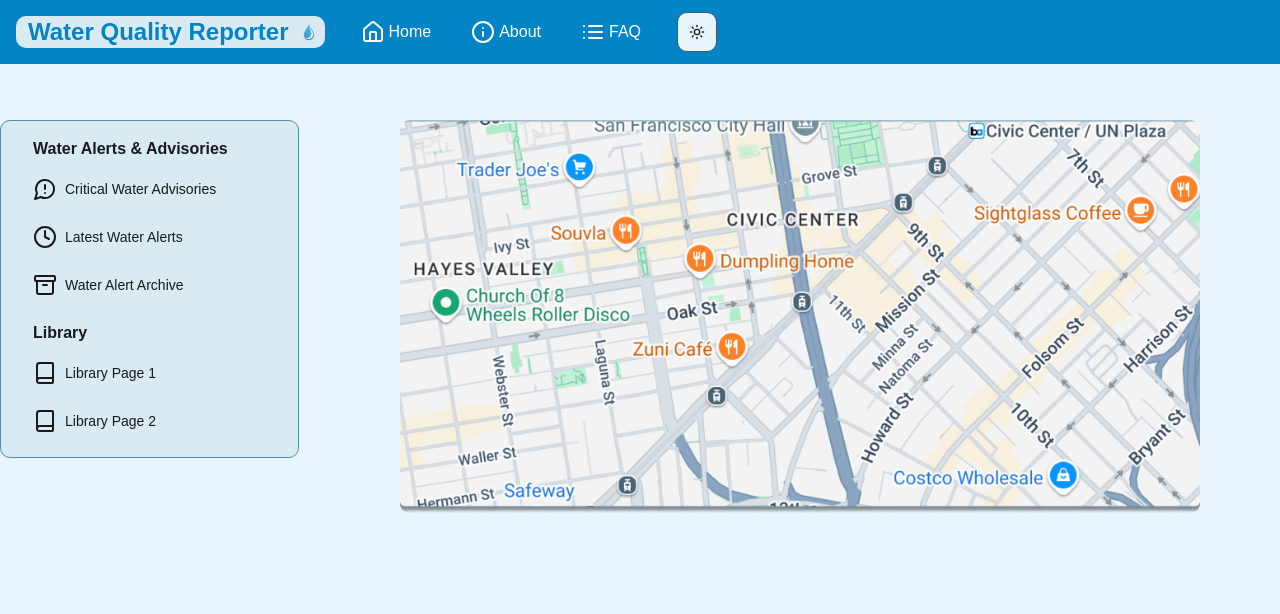
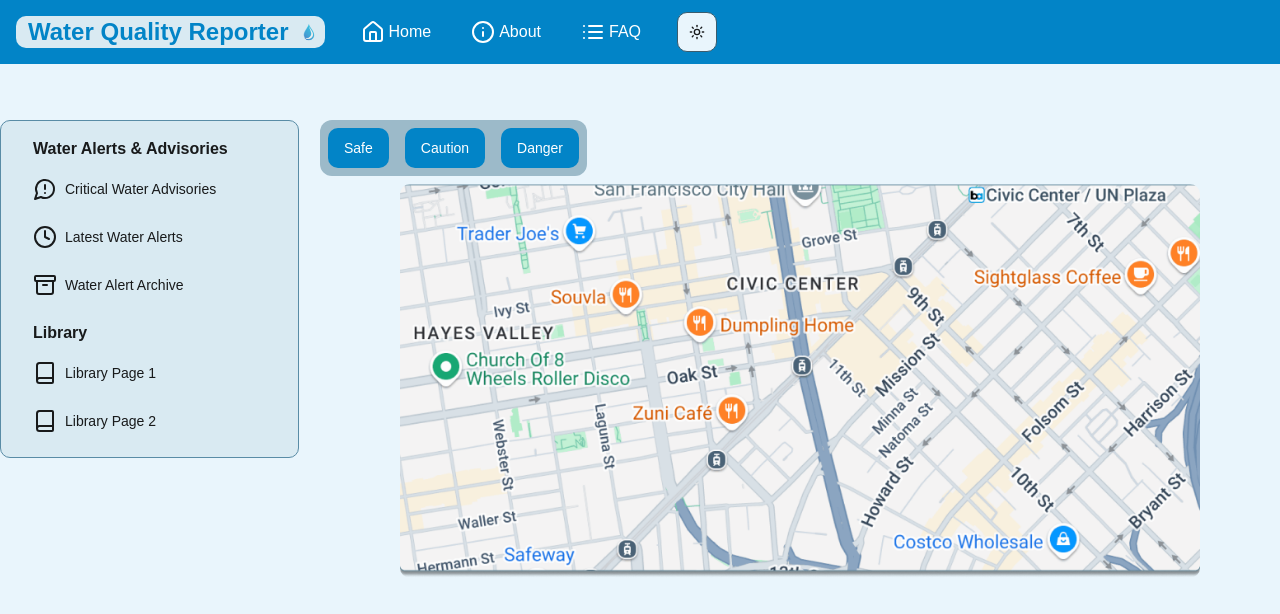
Before and after one commit to mhgarry/clean-water-app, a Next.js app: page / in a window 1280 px wide. Shown: the top 614 px of the page. Built offline with nearby package versions, Linux system fonts and the light colour scheme.

Commit message:
add toggle skeleton component

```diff
--- a/src/app/page.tsx
+++ b/src/app/page.tsx
@@ -1,19 +1,26 @@
 import MaxWidthWrapper from "@/components/Max-Width-Wrapper";
+import MapToggle from "@/components/Map-Toggle";
 import Image from "next/image";
+
 const Home = () => {
   return (
-    <section className="flex flex-col justify-start items-center h-[100vh] w-full ">
+    <section className="flex flex-col justify-start items-start h-[100vh] w-full ">
       <MaxWidthWrapper>
-        <div className="grid grid-cols-1 md:grid-cols-4 xl:gap-20  h-full lg:gap-12 sm:px-4 md:gap-8">
-          <div className="w-full h-full  md:col-span-4 col-span-1 rounded-md px-4 py-0">
-            <div className="flex flex-col items-center justify-center align-center">
+        <div className="grid grid-cols-1 md:grid-cols-4 xl:gap-20 h-full lg:gap-12  md:gap-8">
+          {/* Parent container for MapToggle */}
+          <div className="w-full h-full md:col-span-4 col-span-1 rounded-md space-y-2">
+            {/* Align MapToggle to the start */}
+            <div className="col-span-1 flex justify-start">
+              <MapToggle />
+            </div>
+            {/* Center the Image */}
+            <div className="flex flex-col items-center justify-center">
               <Image
                 src="/map.png"
                 alt="Map"
                 width={800}
                 height={600}
                 className="object-cover rounded-md"
-                alt-text="Placeholder map for interactive water quality map."
               />
             </div>
           </div>
--- /dev/null
+++ b/src/components/Map-Toggle.tsx
@@ -0,0 +1,137 @@
+"use client";
+
+import { useEffect, useState } from "react";
+import { Button } from "./ui/button";
+import { useOutsideClick } from "@/hooks/use-click-outside";
+
+const MapToggle = () => {
+  const [isWaterSafe, setIsWaterSafe] = useState<boolean | null>(null);
+  const [isWaterCaution, setIsWaterCaution] = useState<boolean | null>(null);
+  const [isWaterDanger, setIsWaterDanger] = useState<boolean | null>(null);
+
+  // Close popup when pressing "Escape"
+  useEffect(() => {
+    const handleEsc = (event: KeyboardEvent) => {
+      if (event.key === "Escape") {
+        clearStatus();
+      }
+    };
+
+    document.addEventListener("keydown", handleEsc);
+    return () => {
+      document.removeEventListener("keydown", handleEsc);
+    };
+  }, []);
+
+  const setWaterStatus = (status: string) => {
+    setIsWaterSafe(null); // Reset all values before setting the selected status
+    setIsWaterCaution(null);
+    setIsWaterDanger(null);
+
+    if (status === "Safe") {
+      setIsWaterSafe(true);
+    } else if (status === "Caution") {
+      setIsWaterCaution(true);
+    } else if (status === "Danger") {
+      setIsWaterDanger(true);
+    }
+
+    console.log(status);
+  };
+
+  const clearStatus = () => {
+    setIsWaterSafe(null);
+    setIsWaterCaution(null);
+    setIsWaterDanger(null);
+  };
+
+  const safeRef = useOutsideClick(() => clearStatus());
+  const cautionRef = useOutsideClick(() => clearStatus());
+  const dangerRef = useOutsideClick(() => clearStatus());
+
+  return (
+    <div>
+      <div className="flex flex-row justify-center items-start gap-4 p-2 bg-secondary rounded-lg">
+        <Button
+          onClick={() => setWaterStatus("Safe")}
+          aria-pressed={isWaterSafe ? "true" : "false"}
+          aria-label="Set water status to safe"
+        >
+          Safe
+        </Button>
+        <Button
+          onClick={() => setWaterStatus("Caution")}
+          aria-pressed={isWaterCaution ? "true" : "false"}
+          aria-label="Set water status to caution"
+        >
+          Caution
+        </Button>
+        <Button
+          onClick={() => setWaterStatus("Danger")}
+          aria-pressed={isWaterDanger ? "true" : "false"}
+          aria-label="Set water status to danger"
+        >
+          Danger
+        </Button>
+      </div>
+      <div>
+        {isWaterSafe && (
+          <div
+            ref={safeRef}
+            className="relative bg-green-500 mt-2 text-white p-2 rounded-md opacity-80"
+            role="dialog"
+            aria-live="polite"
+            aria-label="Water status safe"
+          >
+            Safe
+            <button
+              onClick={clearStatus}
+              className="absolute top-0 right-0 text-white p-1"
+              aria-label="Close safe status"
+            >
+              ✕
+            </button>
+          </div>
+        )}
+        {isWaterCaution && (
+          <div
+            ref={cautionRef}
+            className="relative bg-yellow-500 mt-2 text-white p-2 rounded-md opacity-80"
+            role="dialog"
+            aria-live="polite"
+            aria-label="Water status caution"
+          >
+            Caution
+            <button
+              onClick={clearStatus}
+              className="absolute top-0 right-0 text-white p-1"
+              aria-label="Close caution status"
+            >
+              ✕
+            </button>
+          </div>
+        )}
+        {isWaterDanger && (
+          <div
+            ref={dangerRef}
+            className="relative bg-red-500 mt-2 text-white p-2 rounded-md opacity-80"
+            role="dialog"
+            aria-live="polite"
+            aria-label="Water status danger"
+          >
+            Danger
+            <button
+              onClick={clearStatus}
+              className="absolute top-0 right-0 text-white p-1"
+              aria-label="Close danger status"
+            >
+              ✕
+            </button>
+          </div>
+        )}
+      </div>
+    </div>
+  );
+};
+
+export default MapToggle;
--- /dev/null
+++ b/src/hooks/use-click-outside.ts
@@ -0,0 +1,25 @@
+"use client";
+
+import { useEffect, useRef } from "react";
+
+export const useOutsideClick = (callback: () => void) => {
+  const ref = useRef<HTMLDivElement>(null);
+
+  useEffect(() => {
+    const handleClickOutside = (event: MouseEvent | TouchEvent) => {
+      if (ref.current && !ref.current.contains(event.target as Node)) {
+        callback();
+      }
+    };
+
+    document.addEventListener("mouseup", handleClickOutside);
+    document.addEventListener("touchend", handleClickOutside);
+
+    return () => {
+      document.removeEventListener("mouseup", handleClickOutside);
+      document.removeEventListener("touchend", handleClickOutside);
+    };
+  }, [callback]);
+
+  return ref;
+};
```
